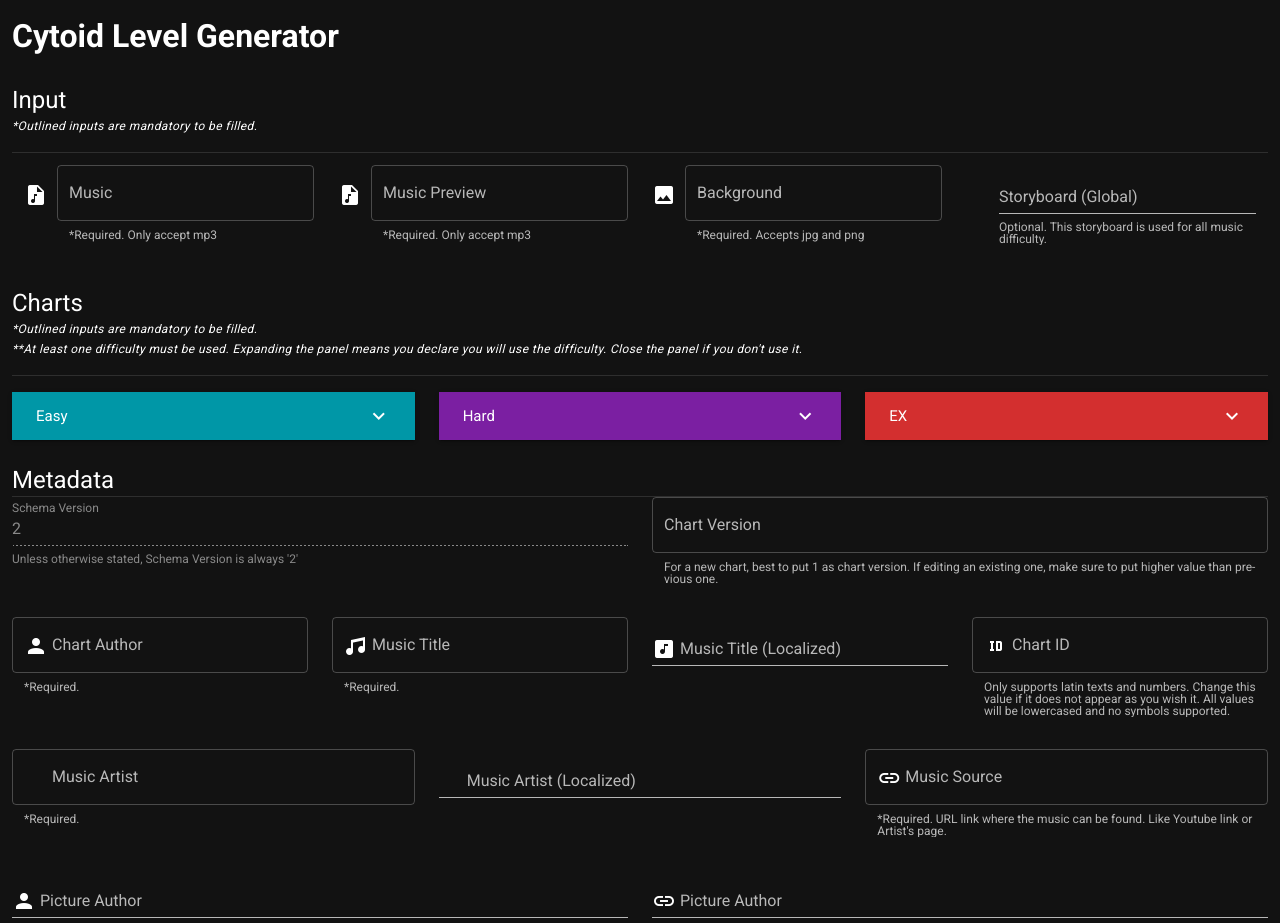
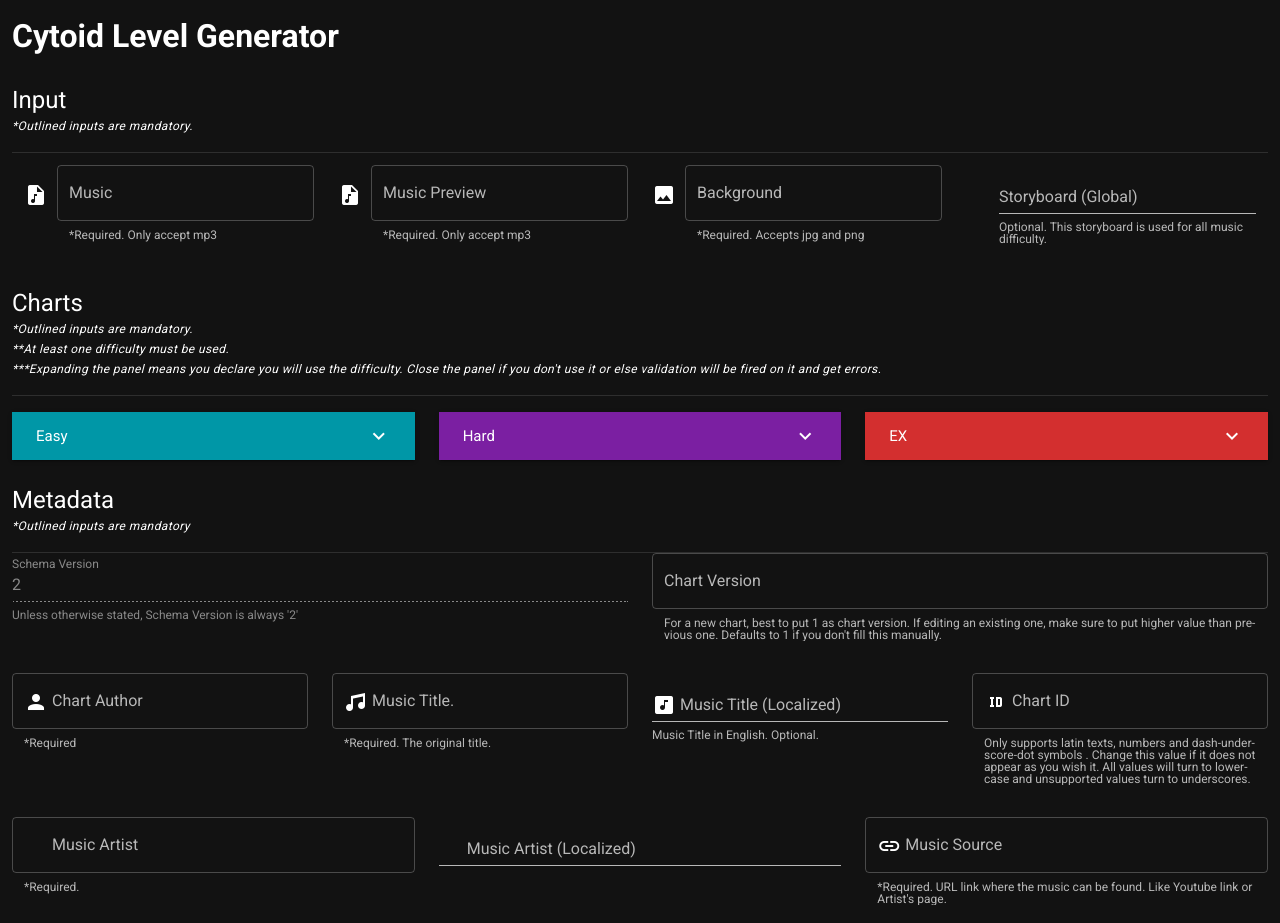
Before and after one commit to TigorLazuardi/Cytoid-Genesis, a Vue app: page / in a window 1280 px wide. Shown: the top 923 px of the page. Built offline with nearby package versions, Linux system fonts and the light colour scheme.

Commit message:
added validation

```diff
--- a/src/App.vue
+++ b/src/App.vue
@@ -11,23 +11,33 @@
         <InputForm />
         <Charts />
         <Metadata />
+        <v-col v-if="$store.state.errors.length > 0" cols="12">
+          <v-card min-height="300px">
+            <ol>
+              <li v-for="(error, i) in $store.state.errors" :key="i">{{error[i]}}</li>
+            </ol>
+          </v-card>
+        </v-col>
+        <v-col cols="12" class="d-flex justify-center mb-12">
+          <v-btn class="indigo" block>Submit</v-btn>
+        </v-col>
       </v-row>
     </v-container>
   </v-app>
 </template>
 
 <script>
-import InputForm from './components/InputForm'
-import Charts from './components/Charts'
-import Metadata from './components/Metadata'
+import InputForm from "./components/InputForm";
+import Charts from "./components/Charts";
+import Metadata from "./components/Metadata";
 export default {
-  name: 'App',
+  name: "App",
   components: {
     InputForm,
     Charts,
     Metadata
   }
-}
+};
 </script>
 
 <style>
--- a/src/components/Charts.vue
+++ b/src/components/Charts.vue
@@ -2,15 +2,16 @@
   <v-col cols="12" class="d-flex flex-column">
     <h3 class="headline">Charts</h3>
     <p class="caption font-italic">
-      *Outlined inputs are mandatory to be filled.
-      <br />**At least one difficulty must be used. Expanding the panel means you declare you will use the difficulty. Close the panel if you don't use it.
+      *Outlined inputs are mandatory.
+      <br />**At least one difficulty must be used.
+      <br />***Expanding the panel means you declare you will use the difficulty. Close the panel if you don't use it or else validation will be fired on it and get errors.
     </p>
     <v-divider class="mb-4"></v-divider>
-    <v-expansion-panels v-model="panel" multiple>
+    <v-expansion-panels multiple>
       <v-row>
         <v-col lg="4" md="4" sm="12">
           <v-expansion-panel>
-            <v-expansion-panel-header class="cyan darken-2">Easy</v-expansion-panel-header>
+            <v-expansion-panel-header class="cyan darken-2" @click="easy.use = !easy.use;">Easy</v-expansion-panel-header>
             <v-expansion-panel-content class="cyan darken-4">
               <v-text-field
                 class="mt-4"
@@ -20,12 +21,14 @@
                 persistent-hint
                 prepend-icon="mdi-counter"
                 outlined
+                v-model="easy.difficulty"
               ></v-text-field>
               <v-text-field
                 label="Custom Difficulty Name"
                 hint="Optional"
                 class="my-4"
                 prepend-icon="mdi-tag-text-outline"
+                v-model="easy.name"
               ></v-text-field>
               <v-file-input
                 label="Chart File"
@@ -41,7 +44,7 @@
         </v-col>
         <v-col lg="4" md="4" sm="12">
           <v-expansion-panel>
-            <v-expansion-panel-header class="purple darken-2">Hard</v-expansion-panel-header>
+            <v-expansion-panel-header class="purple darken-2" @click="hard.use = !hard.use;">Hard</v-expansion-panel-header>
             <v-expansion-panel-content class="purple darken-4">
               <v-text-field
                 class="mt-4"
@@ -72,7 +75,7 @@
         </v-col>
         <v-col lg="4" md="4" sm="12">
           <v-expansion-panel>
-            <v-expansion-panel-header class="red darken-2">EX</v-expansion-panel-header>
+            <v-expansion-panel-header class="red darken-2" @click="EX.use = !EX.use;">EX</v-expansion-panel-header>
             <v-expansion-panel-content class="red darken-4">
               <v-text-field
                 class="mt-4"
@@ -107,7 +110,39 @@
 </template>
 
 <script>
-export default {}
+export default {
+  name: "Charts",
+  data() {
+    return {
+      easy: {
+        use: false,
+        name: "",
+        difficulty: null,
+        path: "",
+        storyboard: "",
+        musicOverride: ""
+      },
+      hard: {
+        use: false,
+        name: "",
+        difficulty: 1,
+        path: "",
+        storyboard: "",
+        musicOverride: ""
+      },
+      EX: {
+        use: false,
+        name: "",
+        difficulty: 1,
+        path: "",
+        storyboard: "",
+        musicOverride: ""
+      }
+    };
+  },
+  methods: {},
+  computed: {}
+};
 </script>
 
 <style>
--- a/src/components/InputForm.vue
+++ b/src/components/InputForm.vue
@@ -1,7 +1,7 @@
 <template>
   <v-col cols="12">
     <h3 class="headline">Input</h3>
-    <p class="caption font-italic">*Outlined inputs are mandatory to be filled.</p>
+    <p class="caption font-italic">*Outlined inputs are mandatory.</p>
     <v-divider></v-divider>
     <v-container fluid>
       <v-row>
@@ -14,6 +14,7 @@
             show-size
             outlined
             accept="audio/mpeg"
+            @change="previewFiles"
           ></v-file-input>
         </v-col>
         <v-col lg="3" md="6" sm="12">
@@ -53,15 +54,22 @@
 
 <script>
 export default {
-  data: function () {
+  name: "Input-Form",
+  data: function() {
     return {
-      music: '',
-      musicPreview: '',
-      background: '',
-      storyboard: ''
+      music: "",
+      musicPreview: "",
+      background: "",
+      storyboard: ""
+    };
+  },
+  methods: {
+    previewFiles(e) {
+      this.music = e.path;
+      console.log(this.music);
     }
   }
-}
+};
 </script>
 
 <style>
--- a/src/components/Metadata.vue
+++ b/src/components/Metadata.vue
@@ -1,6 +1,7 @@
 <template>
   <v-col cols="12">
     <h3 class="headline">Metadata</h3>
+    <p class="caption font-italic">*Outlined inputs are mandatory</p>
     <v-divider></v-divider>
     <v-row>
       <v-col sm="12" md="6" lg="6">
@@ -17,7 +18,7 @@
           placeholder="1"
           type="number"
           outlined
-          messages="For a new chart, best to put 1 as chart version. If editing an existing one, make sure to put higher value than previous one."
+          messages="For a new chart, best to put 1 as chart version. If editing an existing one, make sure to put higher value than previous one. Defaults to 1 if you don't fill this manually."
         ></v-text-field>
       </v-col>
       <v-col sm="12" md="6" lg="3">
@@ -25,18 +26,20 @@
           v-model="chartAuthor"
           prepend-inner-icon="mdi-account"
           label="Chart Author"
-          messages="*Required."
           outlined
           class="red--text"
+          messages="*Required"
+          :rules="required"
         ></v-text-field>
       </v-col>
       <v-col sm="12" md="6" lg="3">
         <v-text-field
           v-model="musicTitle"
           prepend-inner-icon="mdi-music"
-          label="Music Title"
-          messages="*Required."
+          label="Music Title."
+          messages="*Required. The original title."
           outlined
+          :rules="required"
         ></v-text-field>
       </v-col>
       <v-col sm="12" md="6" lg="3">
@@ -44,15 +47,15 @@
           v-model="musicTitleLocalized"
           label="Music Title (Localized)"
           prepend-inner-icon="mdi-music-box"
-          hint="Optional"
+          messages="Music Title in English. Optional."
         ></v-text-field>
       </v-col>
       <v-col sm="12" md="6" lg="3">
         <v-text-field
           label="Chart ID"
-          :placeholder="_chartId"
+          :placeholder="(chartAuthor.length > 0 && musicTitle.length> 0) ? _chartId : ''"
           prepend-inner-icon="mdi-identifier"
-          messages="Only supports latin texts and numbers. Change this value if it does not appear as you wish it. All values will be lowercased and no symbols supported."
+          messages="Only supports latin texts, numbers and dash-underscore-dot symbols . Change this value if it does not appear as you wish it. All values will turn to lowercase and unsupported values turn to underscores."
           outlined
         ></v-text-field>
       </v-col>
@@ -63,6 +66,7 @@
           prepend-inner-icon="mdi-artist"
           messages="*Required."
           outlined
+          :rules="required"
         ></v-text-field>
       </v-col>
       <v-col sm="12" md="6" lg="4">
@@ -78,16 +82,25 @@
           messages="*Required. URL link where the music can be found. Like Youtube link or Artist's page."
           prepend-inner-icon="mdi-link"
           outlined
+          :rules="required"
         ></v-text-field>
       </v-col>
       <v-col sm="12" md="6" lg="6">
-        <v-text-field label="Picture Author" messages="*Required." prepend-inner-icon="mdi-account"></v-text-field>
+        <v-text-field
+          label="Picture Author"
+          messages="*Required."
+          prepend-inner-icon="mdi-account"
+          outlined
+          :rules="required"
+        ></v-text-field>
       </v-col>
       <v-col sm="12" md="6" lg="6">
         <v-text-field
           label="Picture Author"
           messages="*Required. URL link where the picture can be found. Like pixiv."
           prepend-inner-icon="mdi-link"
+          outlined
+          :rules="required"
         ></v-text-field>
       </v-col>
     </v-row>
@@ -96,12 +109,14 @@
 
 <script>
 export default {
+  name: "Metadata",
   data() {
     return {
       chartAuthor: "",
       musicTitle: "",
       chartId: "",
-      musicTitleLocalized: ""
+      musicTitleLocalized: "",
+      required: [v => v !== "" || "Please fill the chart author"]
     };
   },
   computed: {
@@ -109,11 +124,11 @@
       get() {
         let author = this.chartAuthor
           .replace(/\s/g, "_")
-          .replace(/[^\dA-Za-z_\-\.]/g, "")
+          .replace(/[^\dA-Za-z_\-\.]/g, "_")
           .toLowerCase();
         let music = this.musicTitle
           .replace(/\s/g, "_")
-          .replace(/\W/g, "")
+          .replace(/[^\dA-Za-z_\-\.]/g, "_")
           .toLowerCase();
         return author + "." + music;
       },
--- a/src/store.js
+++ b/src/store.js
@@ -6,4 +6,9 @@
 
 Vue.use(Vuex)
 
-export default new Vuex.Store({ modules: { Charts, InputForm, Metadata } })
+export default new Vuex.Store({
+    state: {
+        errors: []
+    },
+    modules: { Charts, InputForm, Metadata }
+})
```
